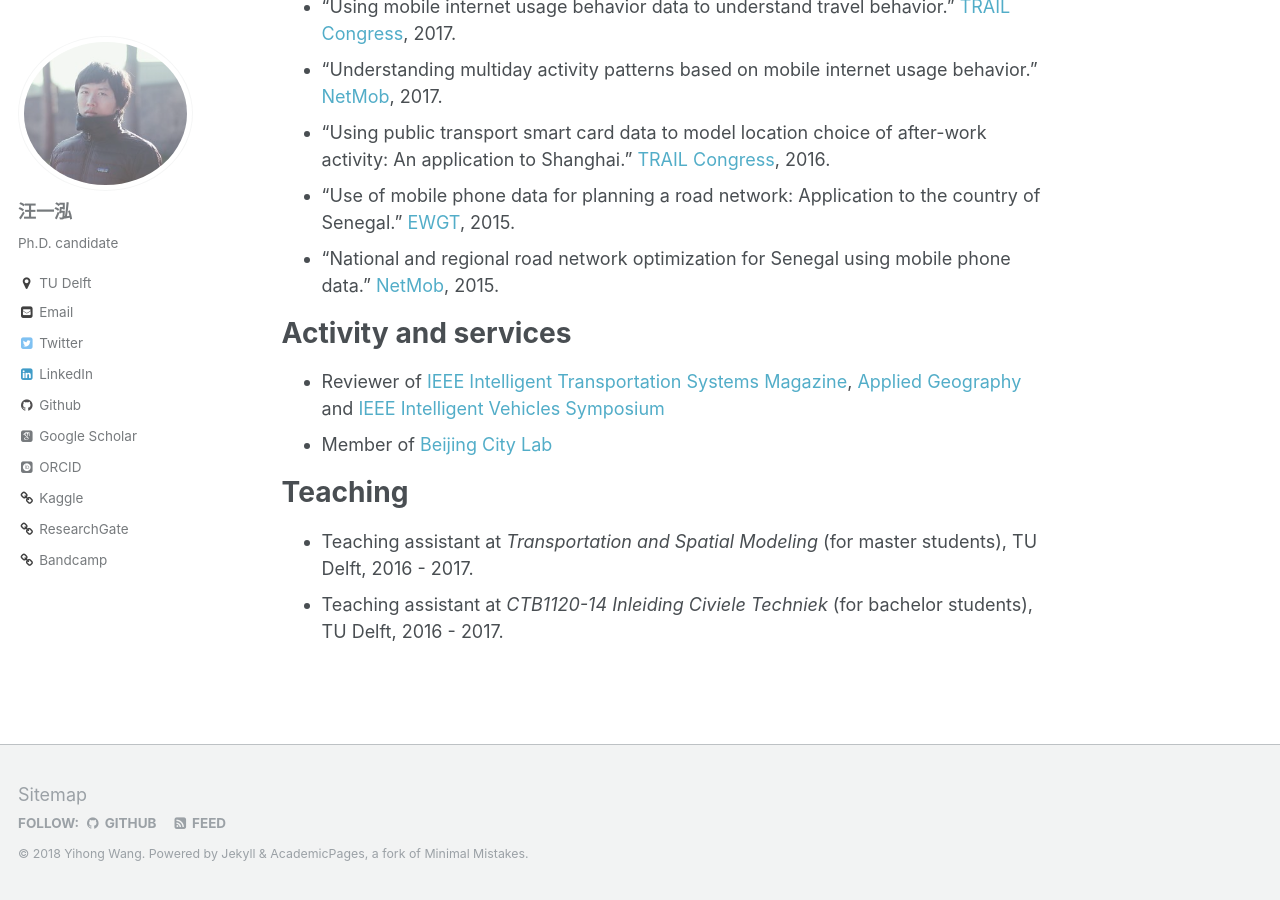
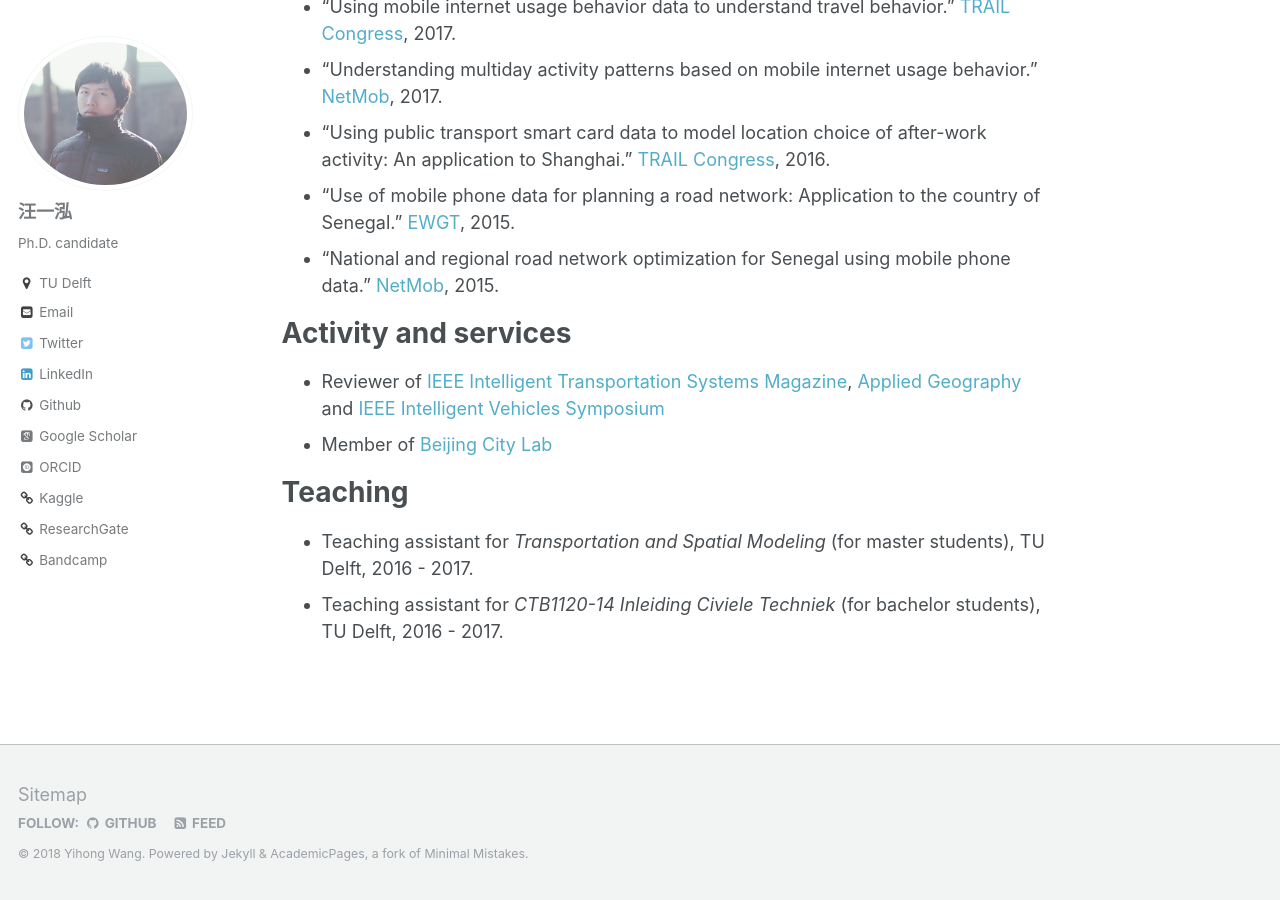
Before and after one commit to bellowswang/bellowswang.github.io, a Jekyll site: the page built from _pages/about.md, in a window 1280 px wide and 900 px high, scrolled down 1000 px. Built offline with Jekyll 4.4.1, drawn with Linux system fonts in a browser that asks for light colours; some web fonts are replaced.

Commit message:
cv revised

```diff
--- a/_pages/about.md
+++ b/_pages/about.md
@@ -44,5 +44,5 @@
 
 Teaching
 ======
-* Teaching assistant at <i>Transportation and Spatial Modeling</i> (for master students), TU Delft, 2016 - 2017.
-* Teaching assistant at <i>CTB1120-14 Inleiding Civiele Techniek</i> (for bachelor students), TU Delft, 2016 - 2017.
+* Teaching assistant for <i>Transportation and Spatial Modeling</i> (for master students), TU Delft, 2016 - 2017.
+* Teaching assistant for <i>CTB1120-14 Inleiding Civiele Techniek</i> (for bachelor students), TU Delft, 2016 - 2017.
```
